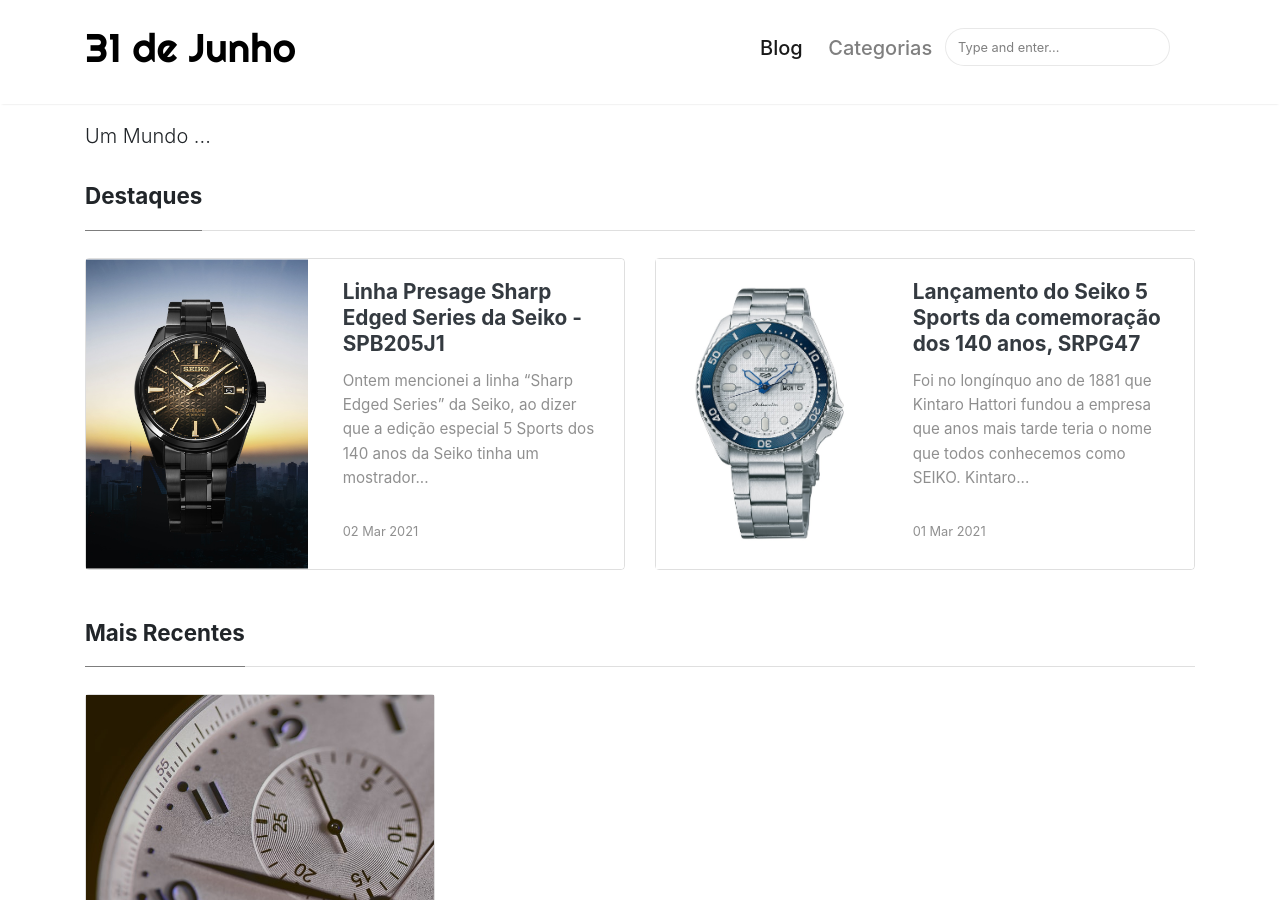
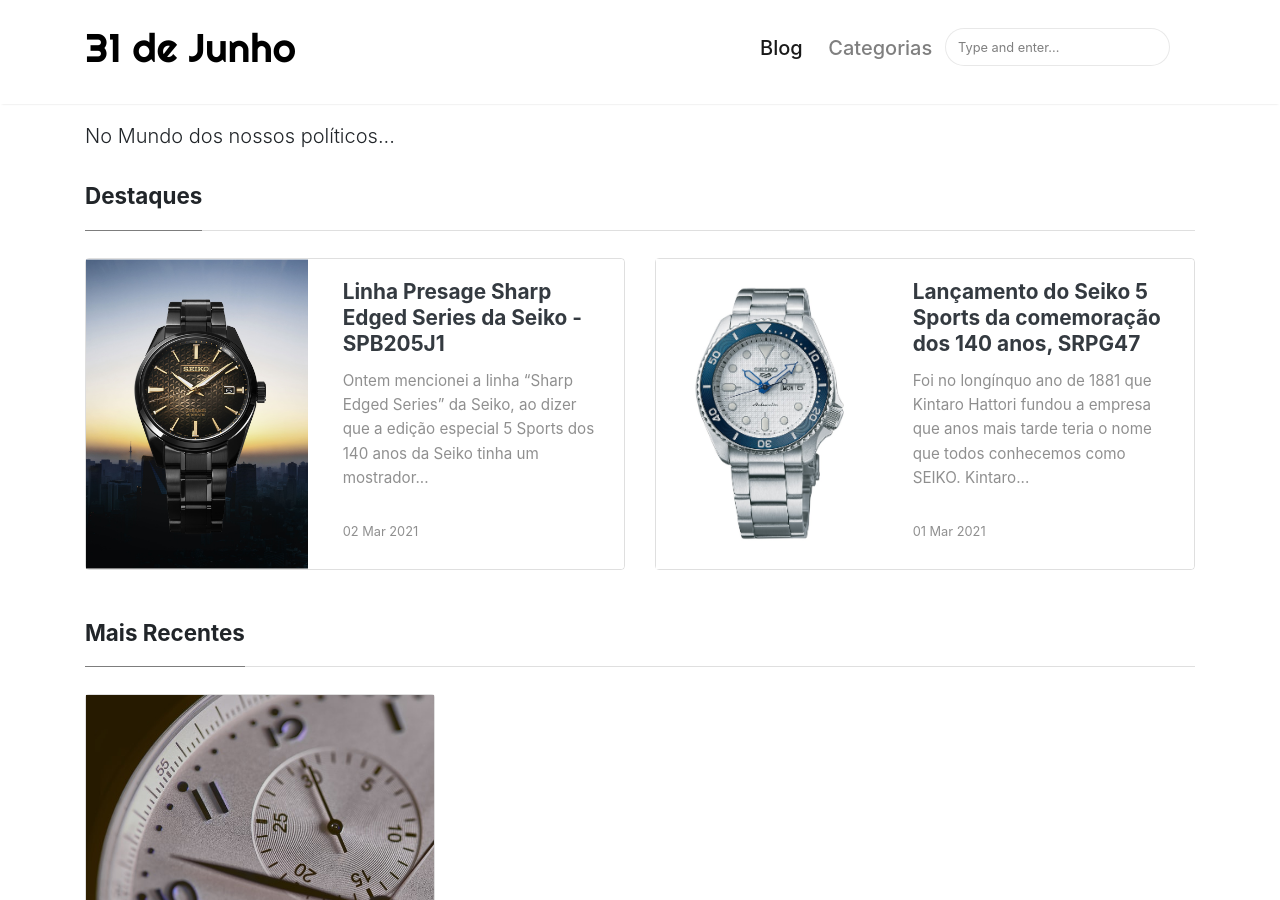
Before and after one commit to RKnoxPT/31deJunho, a Jekyll site: the page built from index.html, in a window 1280 px wide and 900 px high. Built offline with Jekyll 4.4.1, drawn with Linux system fonts in a browser that asks for light colours; nearby versions of some CDN libraries; the list of posts is cut into pages by our own code.

Commit message:
Update _config.yml

```diff
--- a/_config.yml
+++ b/_config.yml
@@ -1,7 +1,7 @@
 # Site
 name: "31 de Junho"
 title: "31 de Junho"
-description: "Um Mundo ..."
+description: "No Mundo dos nossos políticos..."
 logo: ''
 favicon: 'assets/images/31.png'
 url: "https://31dejunho.website"
```
